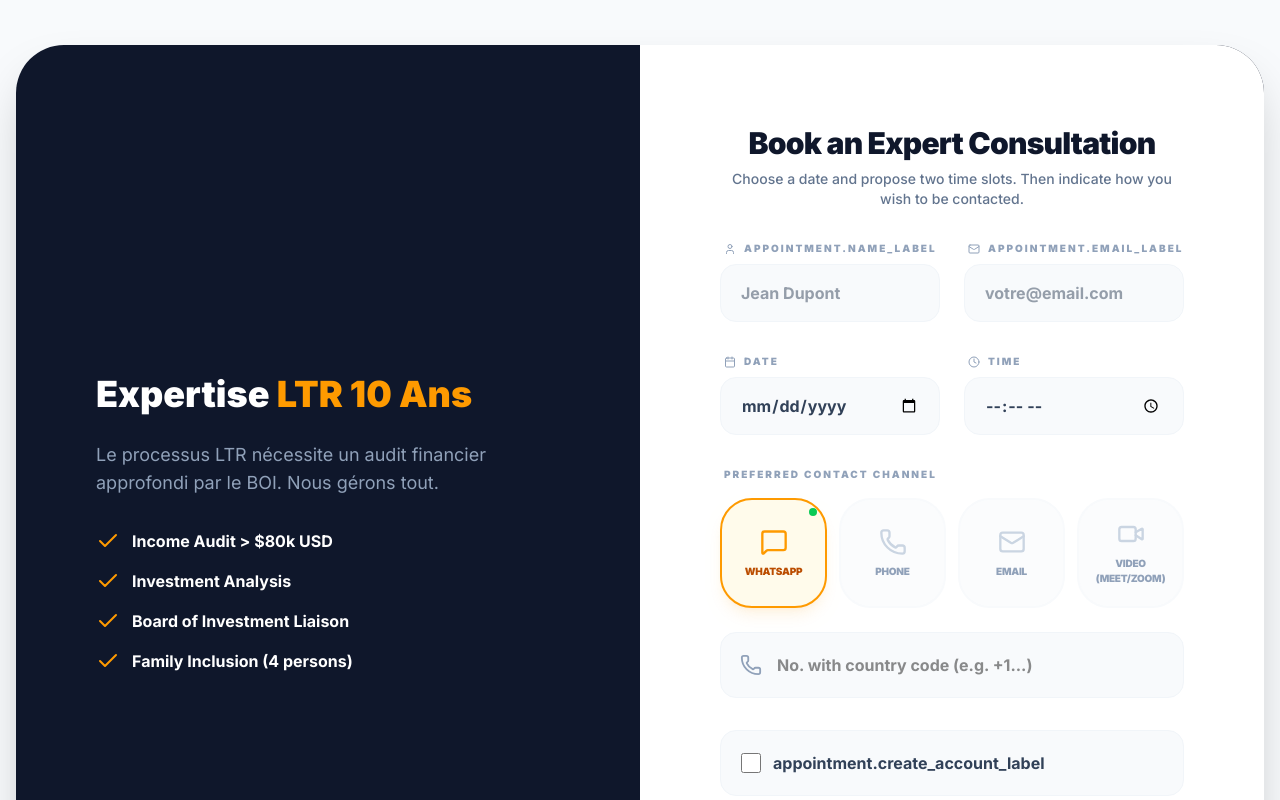
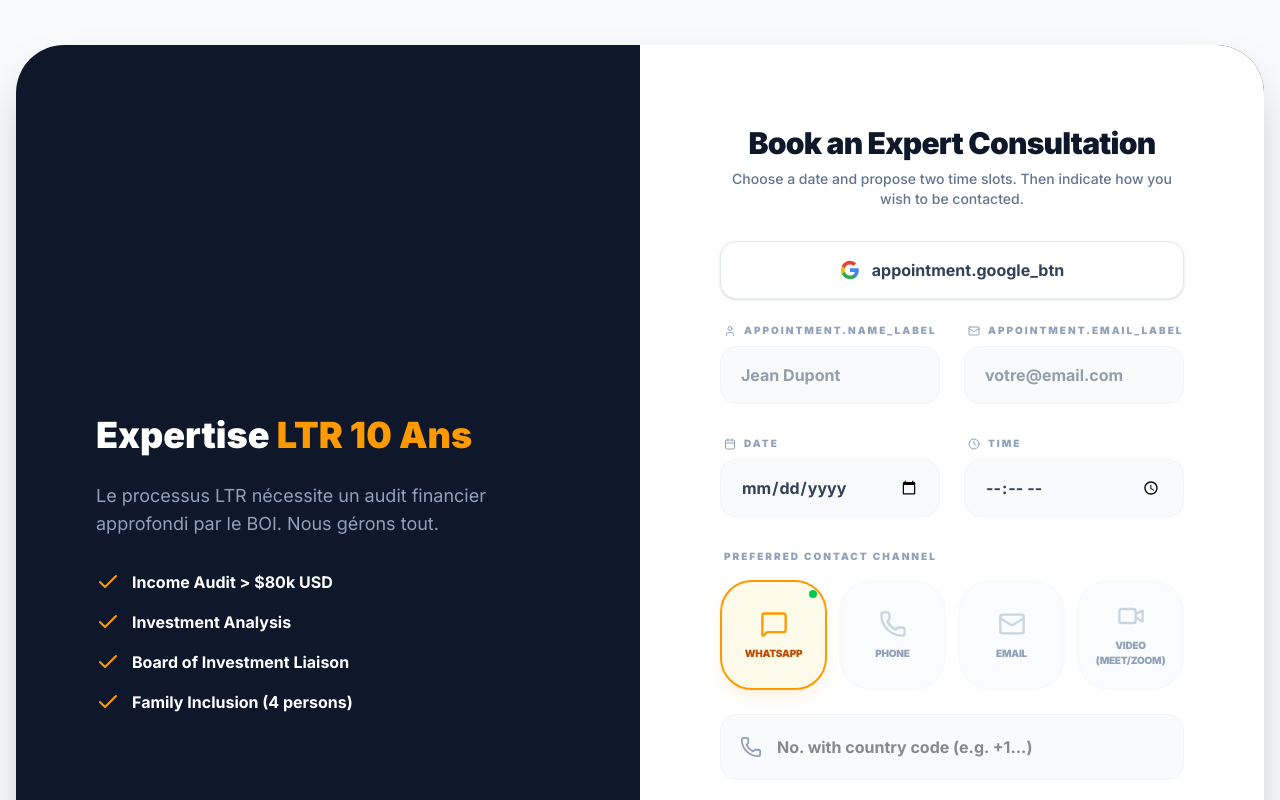
Before and after one commit to pulsession-bit/siamvia-pro, a Next.js app: page /en/ltr in a window 1280 px wide. Shown: the part 2720-3520 px from the top of the page. Built offline with nearby package versions, Linux system fonts and the light colour scheme; no server answers.

Commit message:
Add Google Login to appointment form

```diff
--- a/src/components/ExpertAppointmentForm.tsx
+++ b/src/components/ExpertAppointmentForm.tsx
@@ -44,6 +44,46 @@ const ExpertAppointmentForm: React.FC<ExpertAppointmentFormProps> = ({
         <h2 className="text-3xl font-black text-slate-900 tracking-tight">{t('appointment.title')}</h2>
         <p className="text-slate-500 mt-2 text-sm font-medium">{t('appointment.subtitle')}</p>
       </div>
+
+      {/* Google Sign-In Button */}
+      {!state.isGoogleLinked ? (
+        <button
+          type="button"
+          onClick={actions.handleGoogleLogin}
+          className="w-full bg-white border border-slate-200 text-slate-700 font-bold py-4 rounded-2xl flex items-center justify-center gap-3 hover:bg-slate-50 transition-all mb-6 shadow-sm"
+        >
+          <svg className="w-5 h-5" viewBox="0 0 24 24">
+            <path
+              d="M22.56 12.25c0-.78-.07-1.53-.2-2.25H12v4.26h5.92c-.26 1.37-1.04 2.53-2.21 3.31v2.77h3.57c2.08-1.92 3.28-4.74 3.28-8.09z"
+              fill="#4285F4"
+            />
+            <path
+              d="M12 23c2.97 0 5.46-.98 7.28-2.66l-3.57-2.77c-.98.66-2.23 1.06-3.71 1.06-2.86 0-5.29-1.93-6.16-4.53H2.18v2.84C3.99 20.53 7.7 23 12 23z"
+              fill="#34A853"
+            />
+            <path
+              d="M5.84 14.09c-.22-.66-.35-1.36-.35-2.09s.13-1.43.35-2.09V7.07H2.18C1.43 8.55 1 10.22 1 12s.43 3.45 1.18 4.93l2.85-2.26.81-.58z"
+              fill="#FBBC05"
+            />
+            <path
+              d="M12 5.38c1.62 0 3.06.56 4.21 1.64l3.15-3.15C17.45 2.09 14.97 1 12 1 7.7 1 3.99 3.47 2.18 7.07l3.66 2.84c.87-2.6 3.3-4.53 6.16-4.53z"
+              fill="#EA4335"
+            />
+          </svg>
+          {t('appointment.google_btn') || "Continuer avec Google"}
+        </button>
+      ) : (
+        <div className="bg-green-50 text-green-700 px-4 py-3 rounded-2xl flex items-center gap-2 mb-6 border border-green-100">
+          <div className="bg-green-100 p-1.5 rounded-full">
+            <svg className="w-4 h-4" fill="none" viewBox="0 0 24 24" stroke="currentColor" strokeWidth="3">
+              <path strokeLinecap="round" strokeLinejoin="round" d="M5 13l4 4L19 7" />
+            </svg>
+          </div>
+          <span className="font-bold text-sm">
+            {t('appointment.google_connected') || "Connecté avec Google"} ({state.email})
+          </span>
+        </div>
+      )}
 
       {/* Nom et Email */}
       <div className="grid grid-cols-1 md:grid-cols-2 gap-6">
@@ -141,6 +181,7 @@ const ExpertAppointmentForm: React.FC<ExpertAppointmentFormProps> = ({
 
 
       {/* Account Creation Option */}
+      {!state.isGoogleLinked && (
         <div className="bg-slate-50 rounded-2xl p-5 border border-slate-100">
           <label className="flex items-center cursor-pointer group">
             <input
@@ -174,6 +215,7 @@ const ExpertAppointmentForm: React.FC<ExpertAppointmentFormProps> = ({
             </div>
           </div>
         </div>
+      )}
 
       {/* Erreurs */}
       {
--- a/src/components/appointment/useAppointmentForm.ts
+++ b/src/components/appointment/useAppointmentForm.ts
@@ -1,7 +1,7 @@
 import { useState, useEffect } from "react";
 import { db, auth } from "@/lib/firebase";
 import { collection, addDoc, serverTimestamp } from "firebase/firestore";
-import { signInAnonymously, onAuthStateChanged, createUserWithEmailAndPassword } from "firebase/auth";
+import { signInAnonymously, onAuthStateChanged, createUserWithEmailAndPassword, GoogleAuthProvider, signInWithPopup } from "firebase/auth";
 import { useLanguage } from "@/contexts/LanguageContext";
 
 export type ContactMethod = "phone" | "whatsapp" | "email" | "video";
@@ -18,6 +18,7 @@ export const useAppointmentForm = (visaContext?: string, onSuccess?: () => void)
     // Account Creation State
     const [createAccount, setCreateAccount] = useState(false);
     const [password, setPassword] = useState("");
+    const [isGoogleLinked, setIsGoogleLinked] = useState(false);
 
     const [isSubmitting, setIsSubmitting] = useState(false);
     const [submitStatus, setSubmitStatus] = useState<'idle' | 'success' | 'error'>('idle');
@@ -34,6 +35,12 @@ export const useAppointmentForm = (visaContext?: string, onSuccess?: () => void)
         const unsubscribe = onAuthStateChanged(auth, (user) => {
             if (user) {
                 setIsAuthReady(true);
+                // If user is already logged in (and not anonymous), we could pre-fill info
+                if (!user.isAnonymous) {
+                    setIsGoogleLinked(user.providerData.some(p => p.providerId === 'google.com'));
+                    setFullName(user.displayName || "");
+                    setEmail(user.email || "");
+                }
             } else {
                 signInAnonymously(auth)
                     .then(() => setIsAuthReady(true))
@@ -45,6 +52,26 @@ export const useAppointmentForm = (visaContext?: string, onSuccess?: () => void)
         });
         return () => unsubscribe && unsubscribe();
     }, [t]);
+
+    const handleGoogleLogin = async () => {
+        if (!auth) return;
+        setErrorMessage("");
+        try {
+            const provider = new GoogleAuthProvider();
+            const result = await signInWithPopup(auth, provider);
+            const user = result.user;
+
+            // Auto-fill from Google Profile
+            setFullName(user.displayName || "");
+            setEmail(user.email || "");
+            setCreateAccount(false); // No need to create account manually
+            setIsGoogleLinked(true);
+
+        } catch (error: any) {
+            console.error("Google Auth Error:", error);
+            setErrorMessage(t('appointment.error_google') || "Erreur lors de la connexion Google.");
+        }
+    };
 
     const resetForm = () => {
         setSubmitStatus('idle');
@@ -103,7 +130,7 @@ export const useAppointmentForm = (visaContext?: string, onSuccess?: () => void)
                 source: "website_v2",
                 visaContext: visaContext || 'general',
                 userId: userId,
-                hasAccount: createAccount
+                hasAccount: createAccount || isGoogleLinked
             });
 
             setSubmitStatus('success');
@@ -121,7 +148,7 @@ export const useAppointmentForm = (visaContext?: string, onSuccess?: () => void)
     };
 
     return {
-        state: { fullName, email, date, slot, contactMethod, contactValue, createAccount, password, isSubmitting, submitStatus, errorMessage, isAuthReady },
-        actions: { setFullName, setEmail, setDate, setSlot, setContactMethod, setContactValue, setCreateAccount, setPassword, submitForm, resetForm }
+        state: { fullName, email, date, slot, contactMethod, contactValue, createAccount, password, isGoogleLinked, isSubmitting, submitStatus, errorMessage, isAuthReady },
+        actions: { setFullName, setEmail, setDate, setSlot, setContactMethod, setContactValue, setCreateAccount, setPassword, handleGoogleLogin, submitForm, resetForm }
     };
 };
```
Lines whose indentation alone changed are shown as unchanged.
